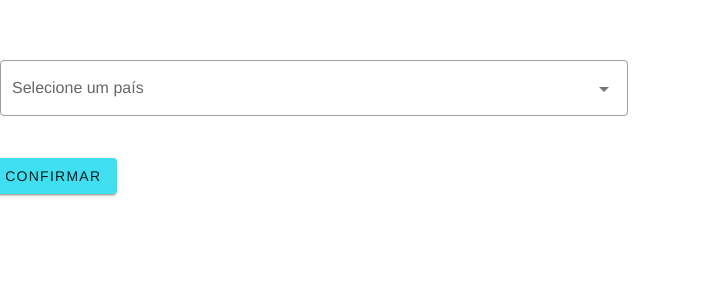
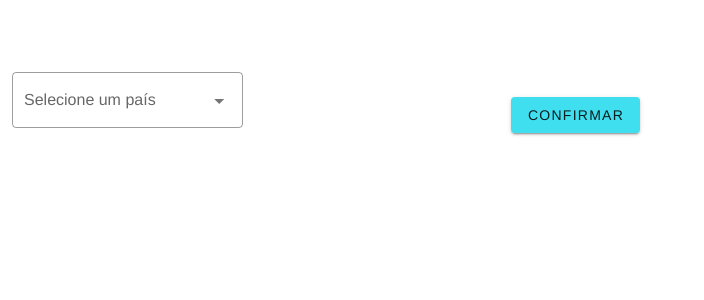
Before and after one commit to rafalorente/TesteDockerApiWeb, a Vue app: page / in a window 1280 px wide. Shown: the top 300 px of the page, without its empty margins (0-704 px from the left). Built offline with nearby package versions, Linux system fonts and the light colour scheme.

Commit message:
Ajuste no table

```diff
--- a/src/components/HomePage.vue
+++ b/src/components/HomePage.vue
@@ -1,10 +1,10 @@
 <template>
-  <div class="hello">
-    <v-row class="w-100 d-flex">
+  <div class="homepage">
+    <div class="filter">
    <SelectField @update:value="pais = $event"/>
    <SendButton @buscar="pesquisarUniversidade();"/>
+    </div>
    <DataTable v-if="listaUniversidade.length > 0" :lista="listaUniversidade"/>
-   </v-row>
   </div>
 </template>
 
@@ -45,18 +45,15 @@
 
 <!-- Add "scoped" attribute to limit CSS to this component only -->
 <style scoped>
-h3 {
-  margin: 40px 0 0;
+.homepage{
+  justify-content: space-around;
+  display: flex;
+  flex-direction: column;
 }
-ul {
-  list-style-type: none;
-  padding: 0;
-}
-li {
-  display: inline-block;
-  margin: 0 10px;
-}
-a {
-  color: #42b983;
+.filter{
+  width: 50%;
+  display: flex;
+  justify-content: flex-start;
+  align-items: center;
 }
 </style>
```
